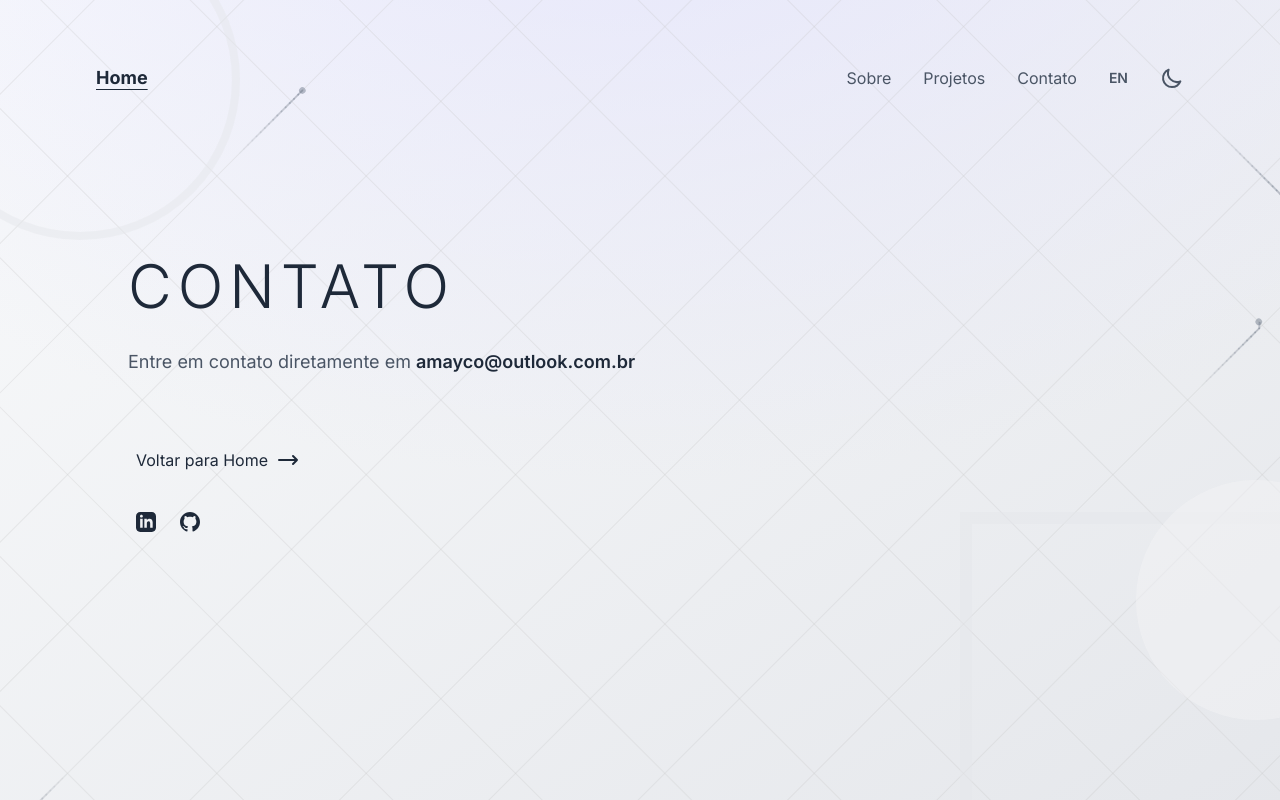
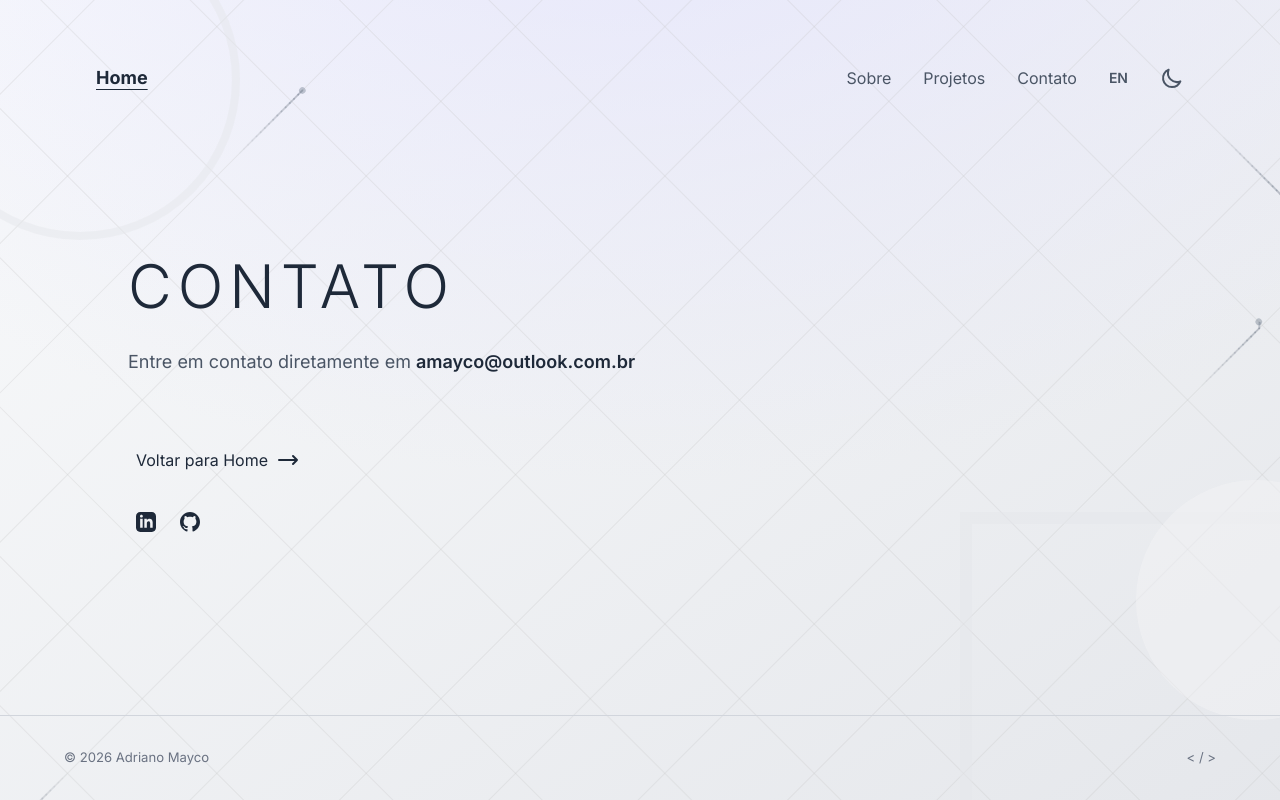
Before and after one commit to AdriMayc/Portfolio2.0, a React (Vite) app: page /contact in a window 1280 px wide. Built offline with nearby package versions, Linux system fonts and the light colour scheme.

Commit message:
feat: Add Footer component and implement navigation redirection on reload

```diff
--- a/src/App.jsx
+++ b/src/App.jsx
@@ -1,6 +1,6 @@
 // src/App.jsx
-import React, { useState } from "react";
-import { BrowserRouter as Router, Routes, Route } from "react-router-dom";
+import React, { useEffect, useRef, useState } from "react";
+import { BrowserRouter as Router, Routes, Route, useLocation, useNavigate } from "react-router-dom";
 import Home from "./sections/Home";
 import About from "./sections/About";
 import Projects from "./sections/Projects";
@@ -8,6 +8,27 @@ import Contact from "./sections/Contact";
 import Loader from "./components/Loader";
 import ScrollToTop from "./components/ScrollToTop";
 import { Analytics } from "@vercel/analytics/react"
+
+function RedirectReloadToHome() {
+  const location = useLocation();
+  const navigate = useNavigate();
+  const hasCheckedInitialNavigation = useRef(false);
+
+  useEffect(() => {
+    if (hasCheckedInitialNavigation.current) {
+      return;
+    }
+
+    hasCheckedInitialNavigation.current = true;
+    const navigationEntry = window.performance.getEntriesByType("navigation")[0];
+
+    if (navigationEntry?.type === "reload" && location.pathname !== "/") {
+      navigate("/", { replace: true });
+    }
+  }, [location.pathname, navigate]);
+
+  return null;
+}
 
 function App() {
   const [theme, setTheme] = useState("light");
@@ -18,7 +39,8 @@ function App() {
 
   return (
     <Router>
-       <ScrollToTop duration={700} />
+      <RedirectReloadToHome />
+      <ScrollToTop duration={700} />
       <div>
         <Loader />
         <Routes>
--- /dev/null
+++ b/src/components/Footer.jsx
@@ -0,0 +1,18 @@
+import React from "react";
+
+const Footer = ({ theme }) => (
+  <footer
+    className={`relative z-10 mt-8 border-t px-4 py-8 text-[0.82rem] sm:px-8 ${
+      theme === "light"
+        ? "border-gray-300 text-gray-500"
+        : "border-gray-700 text-gray-400"
+    }`}
+  >
+    <div className="mx-auto flex max-w-6xl flex-wrap justify-between gap-4">
+      <span>© 2026 Adriano Mayco</span>
+      <span aria-hidden="true">&lt; / &gt;</span>
+    </div>
+  </footer>
+);
+
+export default Footer;
--- a/src/components/Grid.jsx
+++ b/src/components/Grid.jsx
@@ -204,7 +204,7 @@ const RotatedGridBackground = ({ theme }) => {
           context.lineTo(...particle.history[index]);
           context.stroke();
         }
-        context.fillStyle = `rgba(${color},${0.6 * effectOpacity})`;
+        context.fillStyle = `rgba(${color},${0.5 * effectOpacity})`;
         context.beginPath();
         context.arc(x, y, 1.5, 0, Math.PI * 2);
         context.fill();
--- a/src/sections/About.jsx
+++ b/src/sections/About.jsx
@@ -2,6 +2,7 @@
 import React, { useState, useEffect } from 'react';
 import { Link } from 'react-router-dom';
 import Navbar from "../components/Navbar";
+import Footer from "../components/Footer";
 import RotatedGridBackground from "../components/Grid";
 import { PlusIcon, MinusIcon, LocationIcon, ArrowRightIcon, SocialIcon } from "../components/icons";
 
@@ -284,6 +285,7 @@ export default function About({ theme = 'light', language = 'pt', toggleTheme, t
                     </div>
                 </main>
             </div>
+            <Footer theme={theme} />
         </div>
     );
 }
--- a/src/sections/Contact.jsx
+++ b/src/sections/Contact.jsx
@@ -4,6 +4,7 @@ import { Link } from "react-router-dom";
 import RotatedGridBackground from "../components/Grid";
 
 import Navbar from "../components/Navbar";
+import Footer from "../components/Footer";
 import { ArrowRightIcon, SocialIcon } from "../components/icons";
 
 const socialIcons = {
@@ -50,7 +51,7 @@ export default function Contact({ theme, toggleTheme, language, toggleLanguage }
     };
 
     return (
-        <div className={`relative font-sans w-full min-h-screen overflow-hidden transition-colors duration-500 ${themeClasses.bg} ${themeClasses.text}`}>
+        <div className={`relative flex min-h-screen w-full flex-col overflow-hidden font-sans transition-colors duration-500 ${themeClasses.bg} ${themeClasses.text}`}>
 
             <RotatedGridBackground theme={theme} />
 
@@ -60,7 +61,7 @@ export default function Contact({ theme, toggleTheme, language, toggleLanguage }
             <div className={`absolute top-[60%] -right-24 w-60 h-60 rounded-full transition-colors ${themeClasses.shapeBg}`}></div>
 
             {/* Content */}
-            <div className="relative w-full flex justify-center pt-32 pb-16 px-4 sm:px-6 lg:px-8">
+            <div className="relative flex w-full flex-1 justify-center px-4 pt-32 sm:px-6 lg:px-8">
 
                 {/* Navbar */}
                 <div className="absolute top-0 left-0 w-full ">
@@ -119,6 +120,7 @@ export default function Contact({ theme, toggleTheme, language, toggleLanguage }
 
                 </main>
             </div>
+            <Footer theme={theme} />
         </div>
     );
 }
--- a/src/sections/Home.jsx
+++ b/src/sections/Home.jsx
@@ -2,6 +2,7 @@
 import React, { useEffect } from "react";
 import { Link } from "react-router-dom";
 import Navbar from "../components/Navbar";
+import Footer from "../components/Footer";
 import RotatedGridBackground from "../components/Grid";
 import { ArrowRightIcon, SocialIcon } from "../components/icons";
 
@@ -222,6 +223,7 @@ export default function Home({ theme, toggleTheme, language, toggleLanguage }) {
           ))}
         </div>
       </div>
+      <Footer theme={theme} />
     </div>
   );
 }
--- a/src/sections/Projects.jsx
+++ b/src/sections/Projects.jsx
@@ -2,6 +2,7 @@
 import { Link } from "react-router-dom";
 import React, { useState } from "react";
 import Navbar from "../components/Navbar";
+import Footer from "../components/Footer";
 import RotatedGridBackground from "../components/Grid";
 import ProjectCard from "../components/ProjectCard";
 import ProjectDetail from "../components/ProjectDetail";
@@ -189,6 +190,7 @@ export default function Projects({ theme, toggleTheme, language, toggleLanguage
 
         </main>
       </div>
+      <Footer theme={theme} />
 
       <div className={`fixed inset-0 z-50 transition-all duration-500 ease-in-out ${isPanelOpen ? '' : 'pointer-events-none'}`}>
         <div
```
